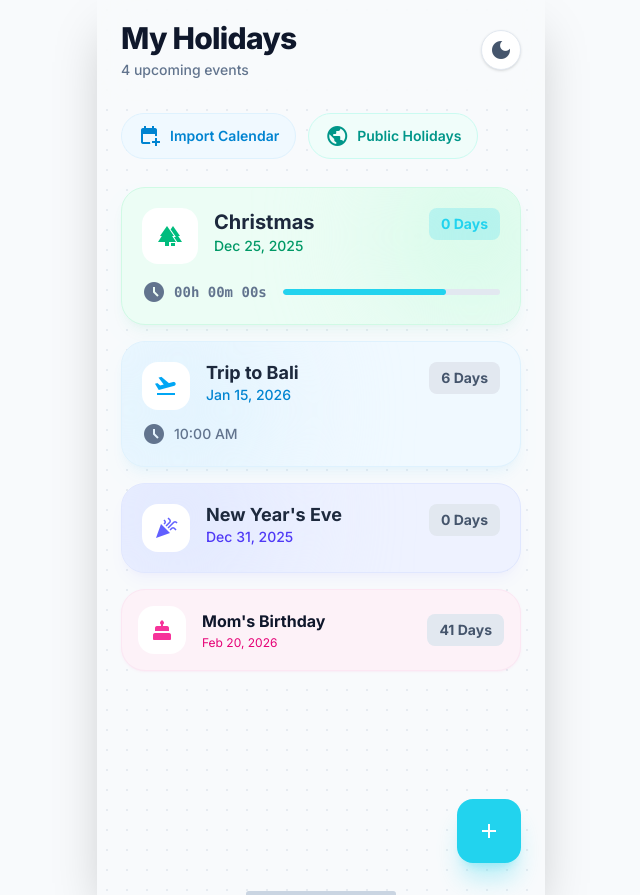
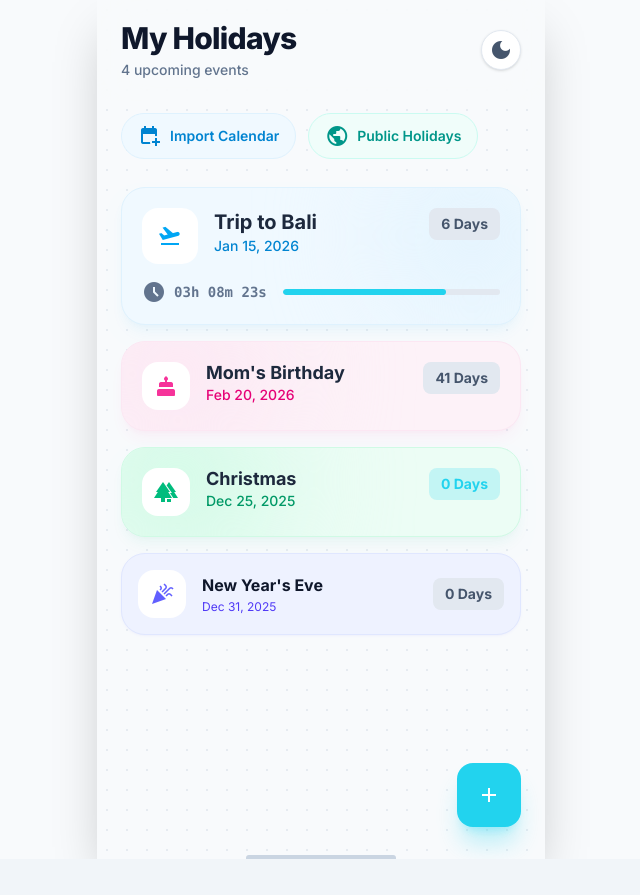
Before and after one commit to yongenaelf/calendar-countdown-vite, a React (Vite) app in the folder app/: page /calendar-countdown-vite/holidays in a window 1280 px wide. Shown: the whole page, without its empty margins (319-959 px from the left). After the commit the page ends 859 px from the top, so only its background shows below. Built offline with nearby package versions, Linux system fonts and the light colour scheme.

Commit message:
feat: integrate HolidaysProvider and enhance AddHolidayScreen with holiday management features

```diff
--- a/app/src/App.tsx
+++ b/app/src/App.tsx
@@ -8,10 +8,12 @@ import {
   BrowseHolidaysScreen,
   WidgetConfigScreen,
 } from './screens';
+import { HolidaysProvider } from './context';
 
 function App() {
   return (
     <BrowserRouter basename="/calendar-countdown-vite">
+      <HolidaysProvider>
         <Routes>
           <Route path="/" element={<WelcomeScreen />} />
           <Route path="/holidays" element={<HolidayListScreen />} />
@@ -22,6 +24,7 @@ function App() {
           <Route path="/browse" element={<BrowseHolidaysScreen />} />
           <Route path="/widget" element={<WidgetConfigScreen />} />
         </Routes>
+      </HolidaysProvider>
     </BrowserRouter>
   );
 }
--- /dev/null
+++ b/app/src/context/HolidaysContext.tsx
@@ -0,0 +1,132 @@
+import { createContext, useContext, useState, useEffect, type ReactNode } from 'react';
+import type { Holiday } from '../types/holiday';
+
+const HOLIDAYS_KEY = 'calendar-countdown-holidays';
+
+// Default holidays
+const defaultHolidays: Holiday[] = [
+  {
+    id: '1',
+    name: 'Christmas',
+    date: new Date('2025-12-25'),
+    icon: 'forest',
+    category: 'religious',
+    color: 'emerald',
+    description: 'Christmas is an annual festival commemorating the birth of Jesus Christ.',
+    recurrence: 'yearly',
+    source: 'US Holidays',
+  },
+  {
+    id: '2',
+    name: 'Trip to Bali',
+    date: new Date('2026-01-15T10:00:00'),
+    icon: 'flight_takeoff',
+    category: 'travel',
+    color: 'sky',
+    description: 'Annual vacation to Bali, Indonesia.',
+  },
+  {
+    id: '3',
+    name: "New Year's Eve",
+    date: new Date('2025-12-31'),
+    icon: 'celebration',
+    category: 'celebration',
+    color: 'indigo',
+    recurrence: 'yearly',
+  },
+  {
+    id: '4',
+    name: "Mom's Birthday",
+    date: new Date('2026-02-20'),
+    icon: 'cake',
+    category: 'birthday',
+    color: 'pink',
+    recurrence: 'yearly',
+  },
+];
+
+interface HolidaysContextType {
+  holidays: Holiday[];
+  addHoliday: (holiday: Omit<Holiday, 'id'>) => void;
+  updateHoliday: (id: string, holiday: Partial<Holiday>) => void;
+  deleteHoliday: (id: string) => void;
+  getHoliday: (id: string) => Holiday | undefined;
+}
+
+const HolidaysContext = createContext<HolidaysContextType | undefined>(undefined);
+
+// Helper to serialize holidays (convert Date objects to ISO strings)
+function serializeHolidays(holidays: Holiday[]): string {
+  return JSON.stringify(holidays.map(h => ({
+    ...h,
+    date: h.date instanceof Date ? h.date.toISOString() : h.date,
+  })));
+}
+
+// Helper to deserialize holidays (convert ISO strings back to Date objects)
+function deserializeHolidays(json: string): Holiday[] {
+  const parsed = JSON.parse(json);
+  return parsed.map((h: Holiday & { date: string }) => ({
+    ...h,
+    date: new Date(h.date),
+  }));
+}
+
+export function HolidaysProvider({ children }: { children: ReactNode }) {
+  const [holidays, setHolidays] = useState<Holiday[]>(() => {
+    try {
+      const stored = localStorage.getItem(HOLIDAYS_KEY);
+      if (stored) {
+        return deserializeHolidays(stored);
+      }
+    } catch (e) {
+      console.error('Failed to load holidays from localStorage:', e);
+    }
+    return defaultHolidays;
+  });
+
+  // Persist holidays to localStorage
+  useEffect(() => {
+    try {
+      localStorage.setItem(HOLIDAYS_KEY, serializeHolidays(holidays));
+    } catch (e) {
+      console.error('Failed to save holidays to localStorage:', e);
+    }
+  }, [holidays]);
+
+  const addHoliday = (holiday: Omit<Holiday, 'id'>) => {
+    const newHoliday: Holiday = {
+      ...holiday,
+      id: Date.now().toString(),
+    };
+    setHolidays(prev => [...prev, newHoliday]);
+  };
+
+  const updateHoliday = (id: string, updates: Partial<Holiday>) => {
+    setHolidays(prev =>
+      prev.map(h => h.id === id ? { ...h, ...updates } : h)
+    );
+  };
+
+  const deleteHoliday = (id: string) => {
+    setHolidays(prev => prev.filter(h => h.id !== id));
+  };
+
+  const getHoliday = (id: string) => {
+    return holidays.find(h => h.id === id);
+  };
+
+  return (
+    <HolidaysContext.Provider value={{ holidays, addHoliday, updateHoliday, deleteHoliday, getHoliday }}>
+      {children}
+    </HolidaysContext.Provider>
+  );
+}
+
+export function useHolidays() {
+  const context = useContext(HolidaysContext);
+  if (context === undefined) {
+    throw new Error('useHolidays must be used within a HolidaysProvider');
+  }
+  return context;
+}
--- a/app/src/context/index.ts
+++ b/app/src/context/index.ts
@@ -1 +1,2 @@
 export { ThemeProvider, useTheme } from './ThemeContext';
+export { HolidaysProvider, useHolidays } from './HolidaysContext';
--- a/app/src/screens/AddHolidayScreen.tsx
+++ b/app/src/screens/AddHolidayScreen.tsx
@@ -1,6 +1,6 @@
 import { useState, useRef, useEffect, useCallback } from 'react';
 import { useNavigate } from 'react-router-dom';
-import { MobileContainer } from '../components';
+import { useHolidays } from '../context';
 
 const MONTHS = [
   'January', 'February', 'March', 'April', 'May', 'June',
@@ -245,14 +245,40 @@ const REMINDER_OPTIONS = [
 
 type ReminderOption = typeof REMINDER_OPTIONS[number]['value'];
 
+// Icon options for celebrations
+const ICON_OPTIONS = ['🎉', '🎂', '🎄', '✈️', '💍', '🎓', '🏆', '❤️', '🌟', '🎁'];
+
+// Color options
+const COLOR_OPTIONS: Array<'emerald' | 'sky' | 'indigo' | 'teal' | 'pink' | 'orange'> = [
+  'pink', 'orange', 'emerald', 'sky', 'indigo', 'teal'
+];
+
+// Map emoji to material icon
+const EMOJI_TO_ICON: Record<string, string> = {
+  '🎉': 'celebration',
+  '🎂': 'cake',
+  '🎄': 'forest',
+  '✈️': 'flight_takeoff',
+  '💍': 'diamond',
+  '🎓': 'school',
+  '🏆': 'emoji_events',
+  '❤️': 'favorite',
+  '🌟': 'star',
+  '🎁': 'redeem',
+};
+
 export function AddHolidayScreen() {
   const navigate = useNavigate();
-  const [name, setName] = useState("Mom's Birthday");
+  const { addHoliday } = useHolidays();
+
+  const [name, setName] = useState('');
+  const [selectedEmoji, setSelectedEmoji] = useState('🎉');
   const [allDay, setAllDay] = useState(true);
   const [repeatOption, setRepeatOption] = useState<RepeatOption>('yearly');
   const [showRepeatSheet, setShowRepeatSheet] = useState(false);
   const [reminderOption, setReminderOption] = useState<ReminderOption>('on_day');
   const [showReminderSheet, setShowReminderSheet] = useState(false);
+  const [notes, setNotes] = useState('');
 
   // Date state
   const currentDate = new Date();
@@ -275,6 +301,37 @@ export function AddHolidayScreen() {
     }
   }, [selectedMonth, selectedYear, daysInMonth, selectedDay]);
 
+  // Map repeat option to recurrence type
+  const getRecurrence = (): 'none' | 'yearly' | 'monthly' | 'weekly' => {
+    if (repeatOption === 'never') return 'none';
+    return repeatOption as 'yearly' | 'monthly' | 'weekly';
+  };
+
+  // Handle add celebration
+  const handleAdd = () => {
+    if (!name.trim()) {
+      // Could show an error toast here
+      return;
+    }
+
+    const year = parseInt(years[selectedYear]);
+    const month = selectedMonth;
+    const day = selectedDay + 1; // Convert from 0-indexed to 1-indexed
+    const date = new Date(year, month, day);
+
+    addHoliday({
+      name: name.trim(),
+      date,
+      icon: EMOJI_TO_ICON[selectedEmoji] || 'celebration',
+      category: 'custom',
+      color: COLOR_OPTIONS[Math.floor(Math.random() * COLOR_OPTIONS.length)],
+      description: notes.trim() || undefined,
+      recurrence: getRecurrence(),
+    });
+
+    navigate('/holidays');
+  };
+
   return (
     <div className="bg-sky-50 dark:bg-background-dark min-h-screen max-w-md mx-auto shadow-2xl dark:shadow-[0_0_50px_rgba(0,0,0,0.5)]">
       {/* Fixed Header */}
@@ -288,7 +345,11 @@ export function AddHolidayScreen() {
         <h2 className="text-slate-800 dark:text-white text-[17px] font-bold leading-tight tracking-tight text-center flex-1">
           New Celebration ✨
         </h2>
-        <button className="bg-joy-orange text-white px-5 py-1.5 rounded-full text-[15px] font-bold shadow-lg shadow-joy-orange/30 hover:shadow-joy-orange/50 active:scale-95 transition-all shrink-0">
+        <button
+          onClick={handleAdd}
+          disabled={!name.trim()}
+          className="bg-joy-orange text-white px-5 py-1.5 rounded-full text-[15px] font-bold shadow-lg shadow-joy-orange/30 hover:shadow-joy-orange/50 active:scale-95 transition-all shrink-0 disabled:opacity-50 disabled:cursor-not-allowed"
+        >
           Add
         </button>
       </header>
@@ -298,7 +359,7 @@ export function AddHolidayScreen() {
           {/* Icon and name */}
           <div className="flex flex-col items-center justify-center space-y-6 pt-2">
             <button className="group relative h-32 w-32 rounded-full bg-white dark:bg-surface-dark shadow-xl shadow-sky-200/50 dark:shadow-black/20 flex items-center justify-center transition-transform active:scale-95 border-4 border-white dark:border-surface-dark ring-4 ring-yellow-100 dark:ring-transparent">
-              <span className="text-7xl group-hover:scale-110 transition-transform duration-300 filter drop-shadow-sm">🎉</span>
+              <span className="text-7xl group-hover:scale-110 transition-transform duration-300 filter drop-shadow-sm">{selectedEmoji}</span>
               <div className="absolute -bottom-1 -right-1 bg-secondary text-white h-10 w-10 rounded-full flex items-center justify-center shadow-md border-[3px] border-white dark:border-surface-dark group-hover:rotate-12 transition-transform">
                 <span className="material-symbols-outlined text-[20px] font-bold">edit</span>
               </div>
@@ -429,6 +490,8 @@ export function AddHolidayScreen() {
                 <span className="material-symbols-outlined text-[20px]">edit_note</span>
               </div>
               <textarea
+                value={notes}
+                onChange={(e) => setNotes(e.target.value)}
                 className="w-full bg-transparent border-none py-4 pl-14 pr-5 text-[16px] text-slate-900 dark:text-white placeholder:text-sky-300 focus:ring-0 focus:outline-none min-h-[100px] resize-none"
                 placeholder="Any special plans or wishes? 📝"
               />
--- a/app/src/screens/HolidayListScreen.tsx
+++ b/app/src/screens/HolidayListScreen.tsx
@@ -1,53 +1,24 @@
 import { useNavigate } from 'react-router-dom';
 import { MobileContainer, IconButton, HolidayCard } from '../components';
-import { useTheme } from '../context';
-import type { Holiday } from '../types/holiday';
-
-// Sample data
-const holidays: Holiday[] = [
-  {
-    id: '1',
-    name: 'Christmas',
-    date: new Date('2025-12-25'),
-    icon: 'forest',
-    category: 'religious',
-    color: 'emerald',
-    description: 'Christmas is an annual festival commemorating the birth of Jesus Christ.',
-    recurrence: 'yearly',
-    source: 'US Holidays',
-  },
-  {
-    id: '2',
-    name: 'Trip to Bali',
-    date: new Date('2026-01-15T10:00:00'),
-    icon: 'flight_takeoff',
-    category: 'travel',
-    color: 'sky',
-    description: 'Annual vacation to Bali, Indonesia.',
-  },
-  {
-    id: '3',
-    name: "New Year's Eve",
-    date: new Date('2025-12-31'),
-    icon: 'celebration',
-    category: 'celebration',
-    color: 'indigo',
-    recurrence: 'yearly',
-  },
-  {
-    id: '4',
-    name: "Mom's Birthday",
-    date: new Date('2026-02-20'),
-    icon: 'cake',
-    category: 'birthday',
-    color: 'pink',
-    recurrence: 'yearly',
-  },
-];
+import { useTheme, useHolidays } from '../context';
 
 export function HolidayListScreen() {
   const navigate = useNavigate();
   const { theme, toggleTheme } = useTheme();
+  const { holidays } = useHolidays();
+
+  // Sort holidays by date (upcoming first)
+  const sortedHolidays = [...holidays].sort((a, b) => {
+    const now = new Date();
+    const dateA = new Date(a.date);
+    const dateB = new Date(b.date);
+    // Put past dates at the end
+    const aIsPast = dateA < now;
+    const bIsPast = dateB < now;
+    if (aIsPast && !bIsPast) return 1;
+    if (!aIsPast && bIsPast) return -1;
+    return dateA.getTime() - dateB.getTime();
+  });
 
   return (
     <div className="bg-background-light dark:bg-background-dark min-h-screen">
@@ -99,11 +70,11 @@ export function HolidayListScreen() {
 
           {/* Holiday cards */}
           <div className="flex flex-col gap-4 px-6 pt-2">
-            {holidays.map((holiday, index) => (
+            {sortedHolidays.map((holiday, index) => (
               <HolidayCard
                 key={holiday.id}
                 holiday={holiday}
-                variant={index === 0 ? 'featured' : index === holidays.length - 1 ? 'compact' : 'standard'}
+                variant={index === 0 ? 'featured' : index === sortedHolidays.length - 1 ? 'compact' : 'standard'}
               />
             ))}
           </div>
```
Lines whose indentation alone changed are shown as unchanged.
